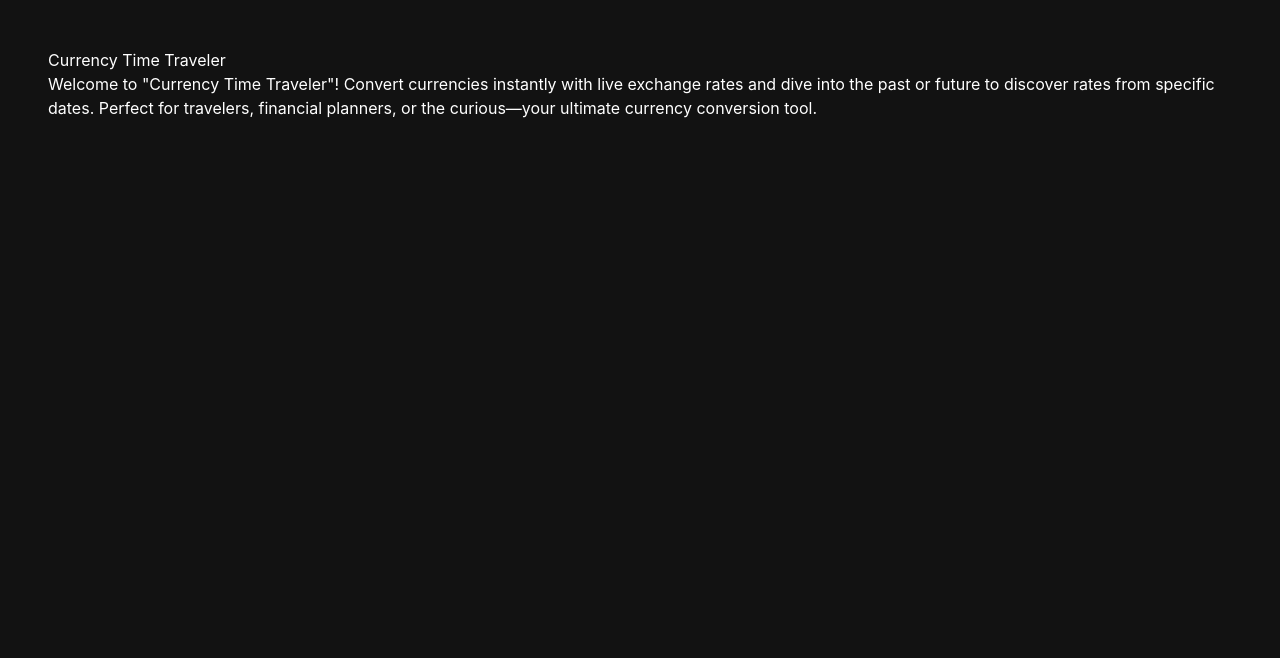
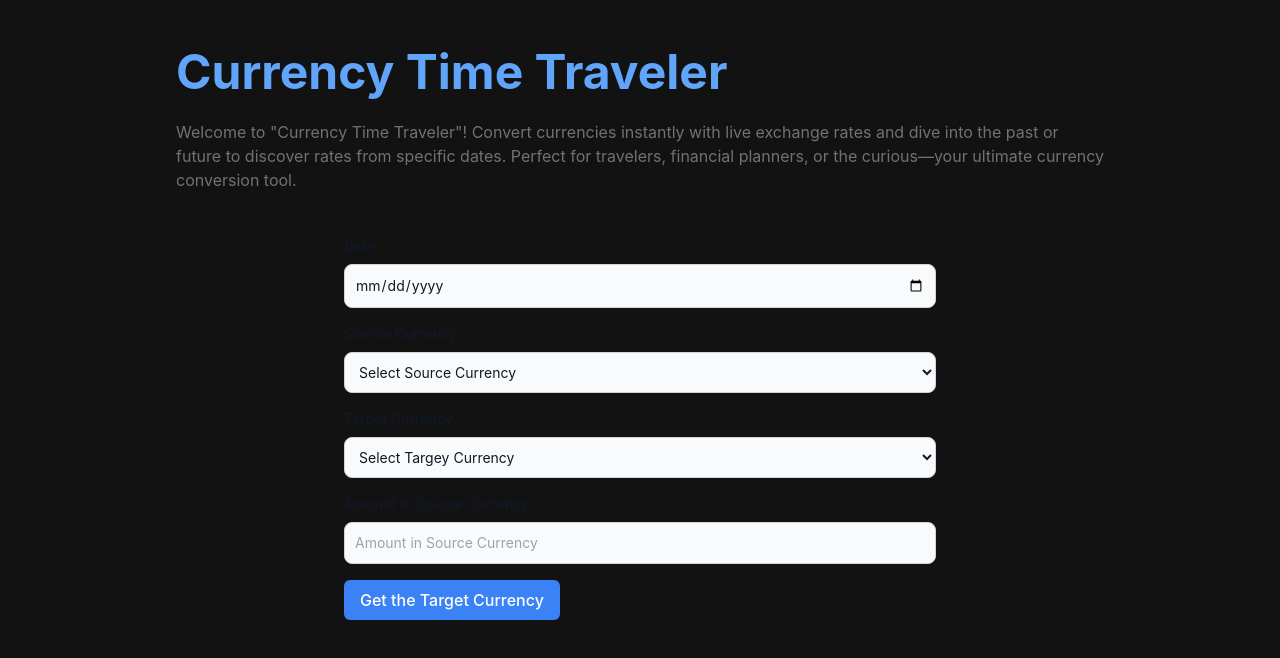
Before and after one commit to leshaan99/currency-converter-app, a React (Create React App) app in the folder client/: page / in a window 1280 px wide. Shown: the top 658 px of the page. Built offline with nearby package versions, Linux system fonts and the light colour scheme; the HTML template or start-up script is replaced by a standard one.

Commit message:
Create main page front end

```diff
--- a/client/src/src/MainPage.js
+++ b/client/src/src/MainPage.js
@@ -1,10 +1,121 @@
-import React from 'react'
+import React,{ useState } from 'react'
 
 export const MainPage = () => {
+
+  const [date, setDate] = useState(null);
+  const [sourceCurrency, setSourceCurrency] = useState("");
+  const [targetCurrency, setTargetCurrency] = useState("");
+  const [amountInSourceCurrency, setAmountInSourceCurrency] = useState(0)
+  const [amountInTargetCurrency, setAmountInTargetCurrency] = useState(0)
+
+  const handleSubmit = (e) => {
+    e.preventDefault();
+    console.log(
+      date,
+      setSourceCurrency,
+      targetCurrency
+  )
+  }
+
   return (
     <div>
-      <h1>Currency Time Traveler</h1>
-      <p>Welcome to "Currency Time Traveler"! Convert currencies instantly with live exchange rates and dive into the past or future to discover rates from specific dates. Perfect for travelers, financial planners, or the curious—your ultimate currency conversion tool.</p>
+      <h1
+        className=' lg:mx-32 text-5xl font-bold text-blue-400 '>
+          Currency Time Traveler
+      </h1>
+      <p
+        className=' lg:mx-32 opacity-40 py-6 '>
+          Welcome to "Currency Time Traveler"! Convert currencies instantly with live exchange rates and dive into the past or future to discover rates from specific dates. Perfect for travelers, financial planners, or the curious—your ultimate currency conversion tool.
+      </p>
+
+      <div
+        className=' mt-5 flex items-center justify-center flex-col'>
+          <section
+            className=' w-full lg:w-1/2'>
+              <form onSubmit={handleSubmit}>
+
+                <div
+                  className="mb-4">
+                    <label
+                      htmlFor={date}
+                      className="block mb-2 text-sm font-medium text-gray-900 dark:text-white">
+                        Date
+                    </label>
+                    <input
+                      onChange={(e) => setDate(e.target.value)}
+                      type="date"
+                      id={date}
+                      name={date}
+                      className="bg-gray-50 border border-gray-300 text-gray-900 text-sm rounded-lg focus:ring-blue-500 focus:border-blue-500 block w-full p-2.5 dark:bg-gray-700 dark:border-gray-600 dark:placeholder-gray-400 dark:text-white dark:focus:ring-blue-500 dark:focus:border-blue-500"
+                    required />
+                </div>
+
+                <div
+                  className="mb-4">
+                  <label
+                    htmlFor={sourceCurrency}
+                    className="block mb-2 text-sm font-medium text-gray-900 dark:text-white">
+                      Source Currency
+                  </label>
+                  <select
+                    onChange={(e) => setSourceCurrency(e.target.value)}
+                    name={sourceCurrency}
+                    id={sourceCurrency}
+                    value={sourceCurrency}
+                    className="bg-gray-50 border border-gray-300 text-gray-900 text-sm rounded-lg focus:ring-blue-500 focus:border-blue-500 block w-full p-2.5 dark:bg-gray-700 dark:border-gray-600 dark:placeholder-gray-400 dark:text-white dark:focus:ring-blue-500 dark:focus:border-blue-500"
+                    required>
+                    <option
+                      value="">
+                        Select Source Currency
+                    </option>
+                  </select>
+                </div>
+
+                <div
+                  className="mb-4">
+                  <label
+                    htmlFor={targetCurrency}
+                    className="block mb-2 text-sm font-medium text-gray-900 dark:text-white">
+                      Target Currency
+                  </label>
+                  <select
+                    onChange={(e) => setTargetCurrency(e.target.value)}
+                    name={targetCurrency}
+                    id={targetCurrency}
+                    value={targetCurrency}
+                    className="bg-gray-50 border border-gray-300 text-gray-900 text-sm rounded-lg focus:ring-blue-500 focus:border-blue-500 block w-full p-2.5 dark:bg-gray-700 dark:border-gray-600 dark:placeholder-gray-400 dark:text-white dark:focus:ring-blue-500 dark:focus:border-blue-500"
+                  required>
+                    <option
+                      value="">
+                        Select Targey Currency
+                    </option>
+                  </select>
+                </div>
+
+                <div
+                  className="mb-4">
+                  <label
+                    htmlFor={amountInSourceCurrency}
+                    className="block mb-2 text-sm font-medium text-gray-900 dark:text-white">
+                      Amount in Source Currency
+                  </label>
+                  <input
+                    onChange={(e) => setAmountInSourceCurrency(e.target.value)}
+                    type="text"
+                    name={amountInSourceCurrency}
+                    id={amountInSourceCurrency}
+                    className="bg-gray-50 border border-gray-300 text-gray-900 text-sm rounded-lg focus:ring-blue-500 focus:border-blue-500 block w-full p-2.5 dark:bg-gray-700 dark:border-gray-600 dark:placeholder-gray-400 dark:text-white dark:focus:ring-blue-500 dark:focus:border-blue-500" placeholder='Amount in Source Currency'
+                    required />
+                </div>
+
+                <button
+                  className=' bg-blue-500 hover:bg-blue-600 text-white font-medium py-2 px-4 rounded-md '>
+                    Get the Target Currency
+                </button>
+
+          </form>
+        </section>
+      </div>
     </div>
   )
 }
```
